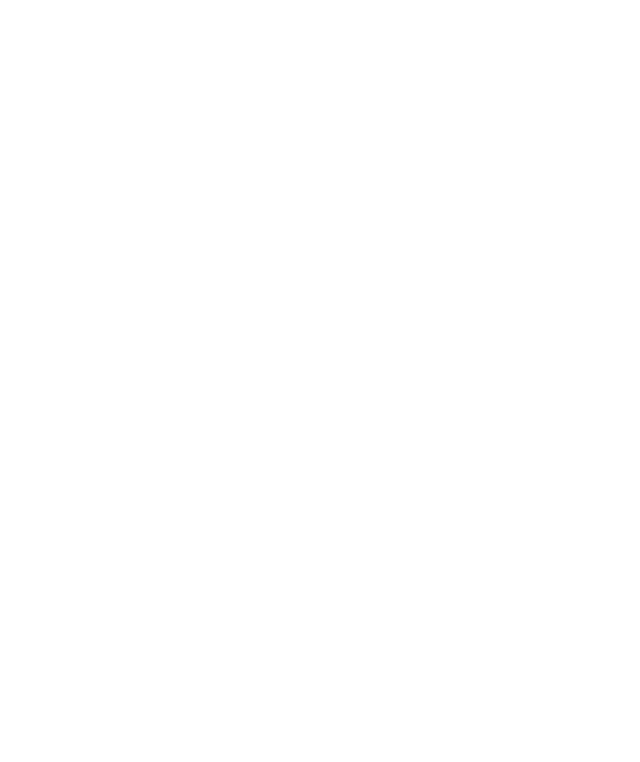
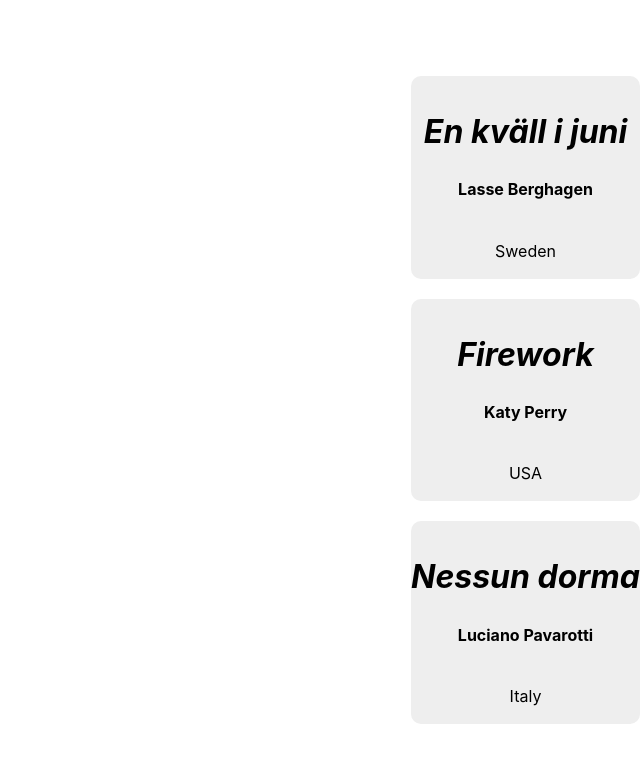
Before and after one commit to sh-niklas/grupp, a website built with Vite: page index.html in a window 1280 px wide. Shown: the whole page, without its empty margins (640-1280 px from the left). Built offline with nearby package versions, Linux system fonts and the light colour scheme.

Commit message:
Added song cards

```diff
--- a/index.html
+++ b/index.html
@@ -10,6 +10,7 @@
 
 <body>
   <div id="app"></div>
+  <div id="songContainer"></div>
   <script type="module" src="src/js/main.js"></script>
 </body>
 
--- /dev/null
+++ b/src/js/Song.js
@@ -0,0 +1,11 @@
+export class Song {
+  name;
+  artist;
+  country;
+
+  constructor(name, artist, country) {
+    this.name = name;
+    this.artist = artist;
+    this.country = country;
+  }
+}
--- a/src/js/main.js
+++ b/src/js/main.js
@@ -1 +1,35 @@
-import './../scss/style.scss'
+import "./../scss/style.scss";
+import {Song} from "./Song";
+
+const song1 = new Song("En kväll i juni", "Lasse Berghagen", "Sweden");
+const song2 = new Song("Firework", "Katy Perry", "USA");
+const song3 = new Song("Nessun dorma", "Luciano Pavarotti", "Italy");
+
+let songs = [song1, song2, song3];
+
+const createSongHtml = () => {
+  const songContainer = document.getElementById("songContainer");
+
+  songs.forEach((song) => {
+    const songCard = document.createElement("div");
+    const songTitle = document.createElement("h3");
+    const artistTitle = document.createElement("h4");
+    const countryTitle = document.createElement("p");
+
+    songCard.id = "songCard";
+    songTitle.className = "songTitle";
+    artistTitle.className = "artistTitle";
+    countryTitle.className = "contryTitle";
+
+    songTitle.innerHTML = song.name;
+    artistTitle.innerHTML = song.artist;
+    countryTitle.innerHTML = song.country;
+
+    songCard.appendChild(songTitle);
+    songCard.appendChild(artistTitle);
+    songCard.appendChild(countryTitle);
+    songContainer.appendChild(songCard);
+    document.body.appendChild(songContainer);
+  });
+};
+createSongHtml();
--- a/src/scss/style.scss
+++ b/src/scss/style.scss
@@ -95,3 +95,24 @@
     background-color: #f9f9f9;
   }
 }
+#songContainer {
+  display: flex;
+  flex-direction: column;
+  gap: 20px;
+}
+#songCard {
+  display: flex;
+  flex-direction: column;
+  justify-content: center;
+  align-items: center;
+
+  background-color: #eee;
+  color: black;
+  border-radius: 10px;
+}
+
+.songTitle {
+  font-size: 2rem;
+  font-style: oblique;
+  margin-bottom: 0;
+}
```
